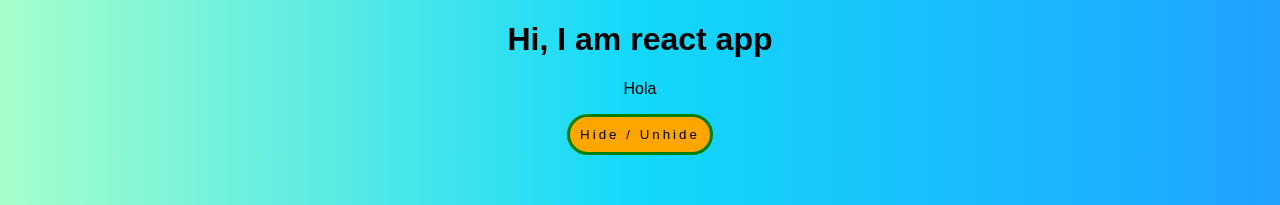
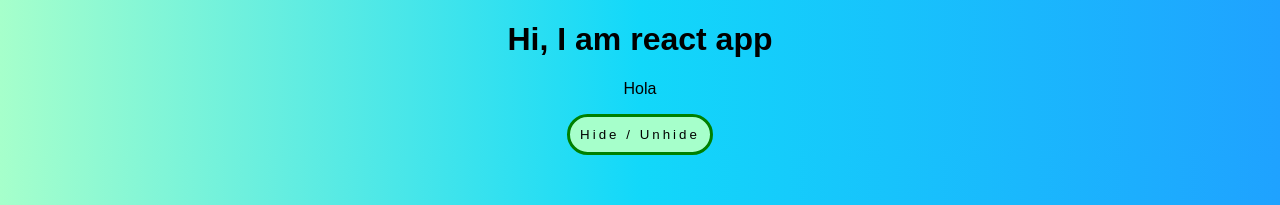
Before and after one commit to shahiddhariwala/playing-around-with-react-js, a React (Create React App) app in the folder react-complete-guide/: page / in a window 1280 px wide. Shown: the top 205 px of the page. Built offline with nearby package versions, Linux system fonts and the light colour scheme.

Commit message:
Setting styles dynamically

```diff
--- a/react-complete-guide/src/App.js
+++ b/react-complete-guide/src/App.js
@@ -54,7 +54,7 @@ class App extends Component {
   };
   render() {
     const buttonStyle = {
-      backgroundColor: "orange",
+      backgroundColor: "#A6FFCB",
       padding: "10px",
       font: "San-serif",
       border: "3px solid green",
@@ -80,6 +80,8 @@ class App extends Component {
           })}
         </div>
       );
+
+      buttonStyle.backgroundColor = '#1FA2FF';
     }
     return (
       <div className="App">
```
